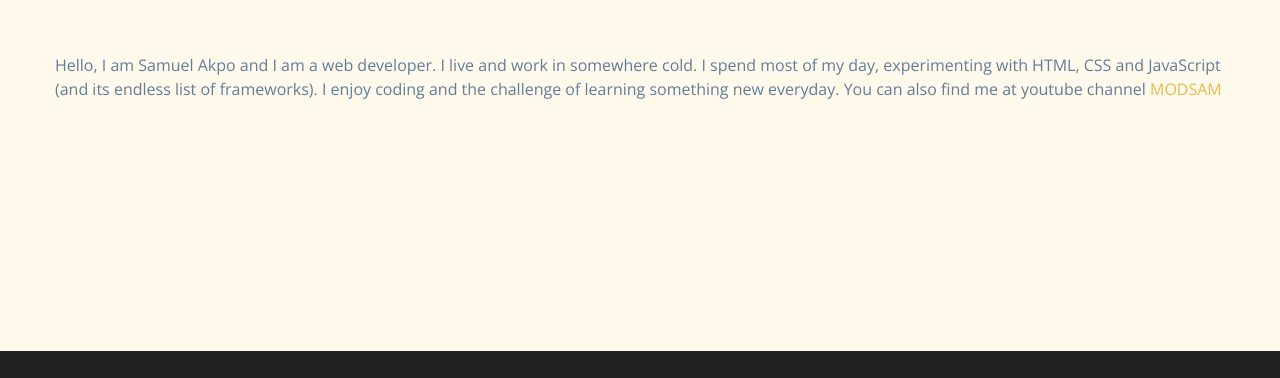
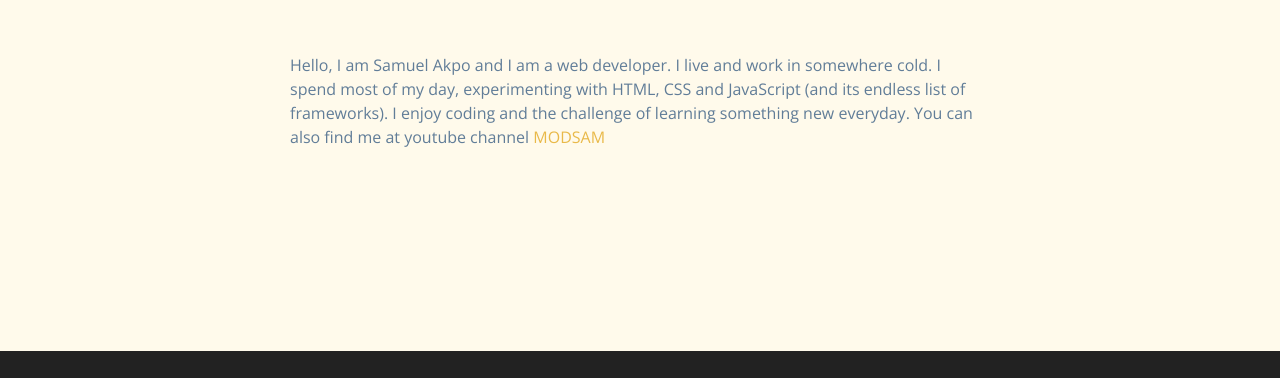
Before and after one commit to spartamonk/Akpo-Projects-Website, a plain HTML site: page about.html in a window 1280 px wide. Shown: the part 251-629 px from the top of the page. Drawn offline with nearby package versions, Linux system fonts and the light colour scheme.

Commit message:
fixed about and contact paragraphs

```diff
--- a/css/styles.css
+++ b/css/styles.css
@@ -867,6 +867,12 @@ Single Page
   text-transform: uppercase;
   color: var(--clr-primary-5);
 }
+.page-center p {
+  max-width: 43.75rem;
+  margin-left: auto;
+  margin-right: auto;
+
+}
 
 /*
 ===============
```
